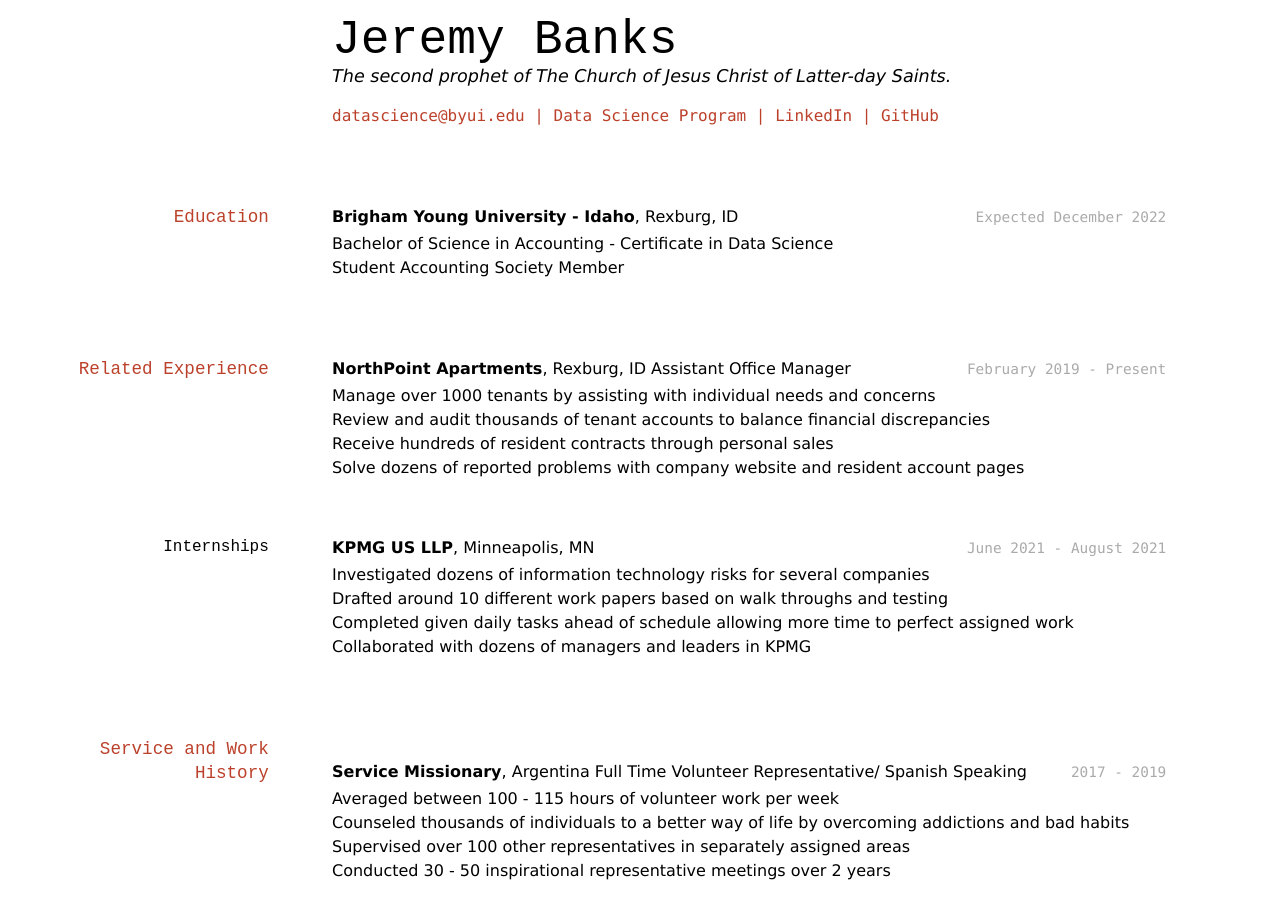
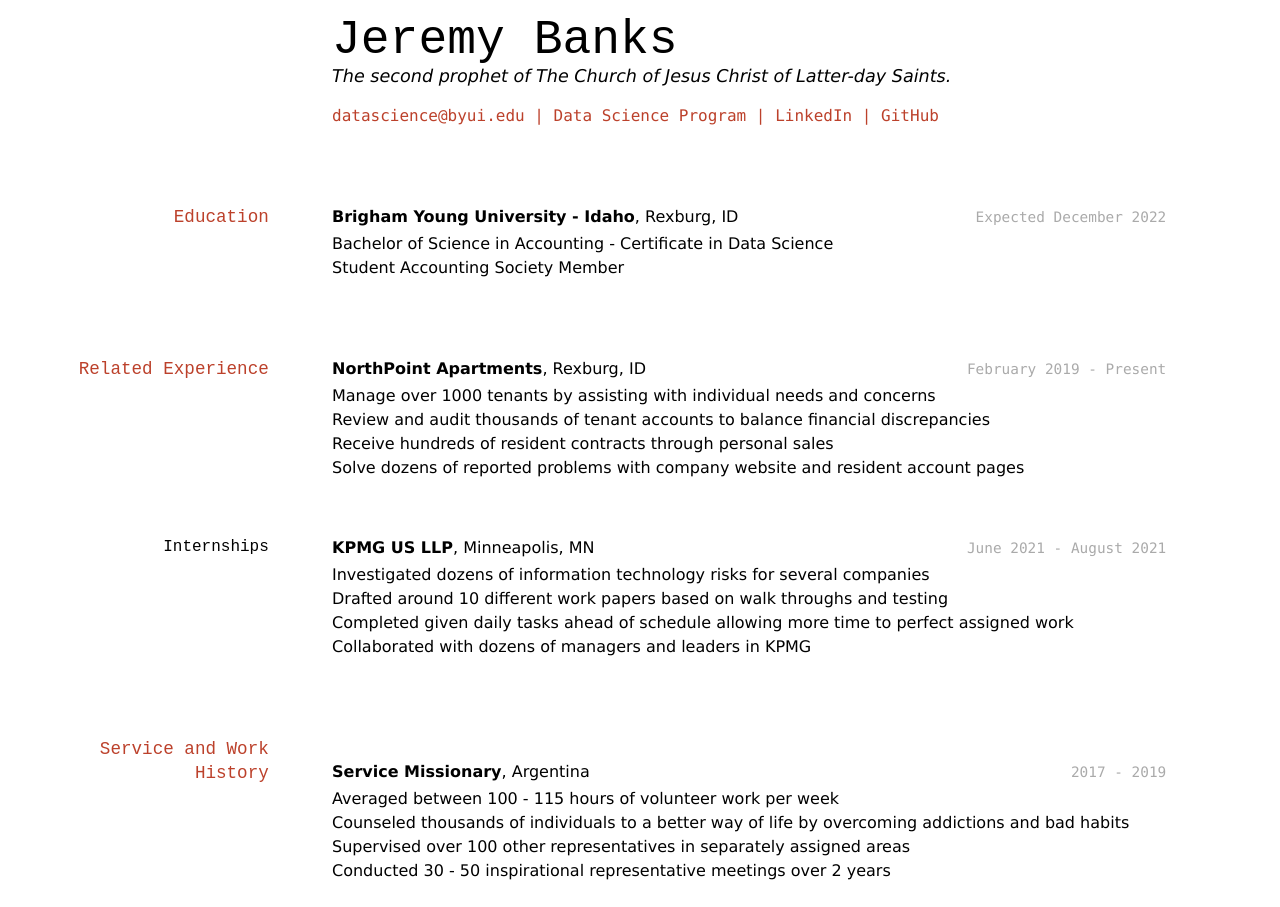
Before and after one commit to Banksj14/Banks_resume, a Jekyll site: the page built from docs/index.md, in a window 1280 px wide. Built offline with Jekyll 4.4.1, drawn with Linux system fonts in a browser that asks for light colours.

Commit message:
Update index.md

```diff
--- a/docs/index.md
+++ b/docs/index.md
@@ -27,7 +27,6 @@ __Brigham Young University - Idaho__, Rexburg, ID
 
 `February 2019 - Present`
 __NorthPoint Apartments__, Rexburg, ID
-Assistant Office Manager
 
 - Manage over 1000 tenants by assisting with individual needs and concerns
 - Review and audit thousands of tenant accounts to balance financial discrepancies
@@ -50,7 +49,6 @@ __KPMG US LLP__, Minneapolis, MN
 
 `2017 - 2019`
 __Service Missionary__, Argentina
-Full Time Volunteer Representative/ Spanish Speaking
 
 - Averaged between 100 - 115 hours of volunteer work per week
 - Counseled thousands of individuals to a better way of life by overcoming addictions and bad habits
```
